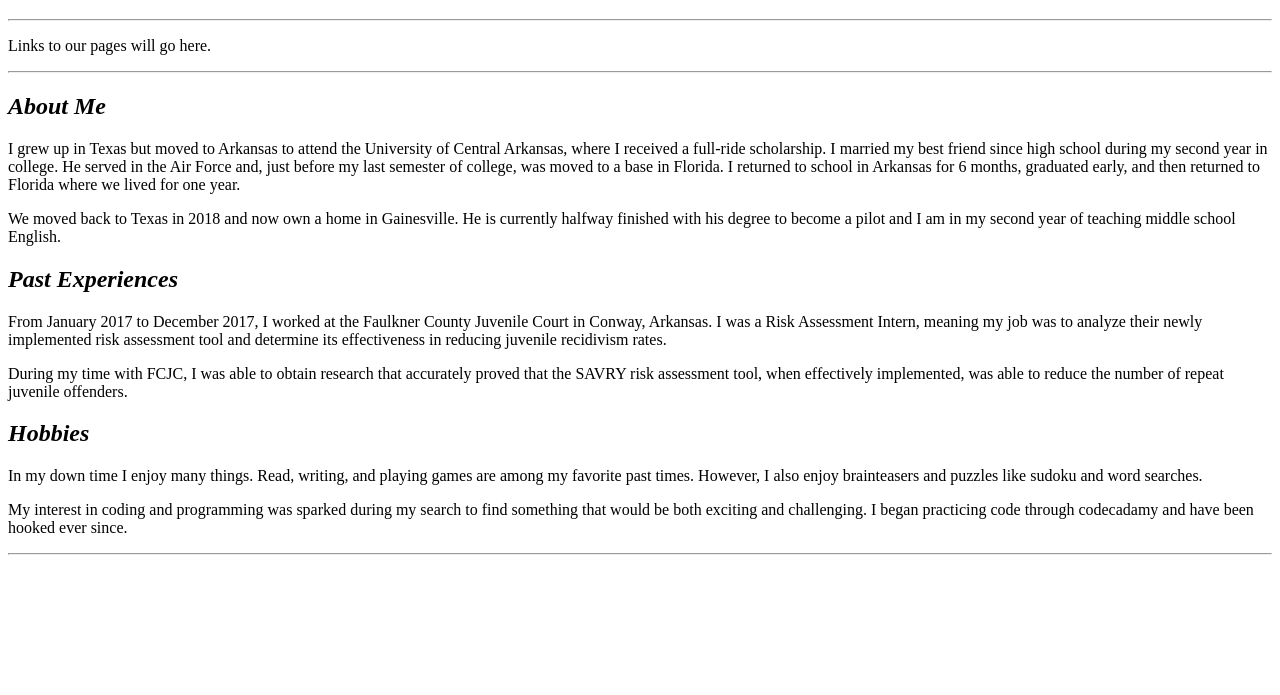
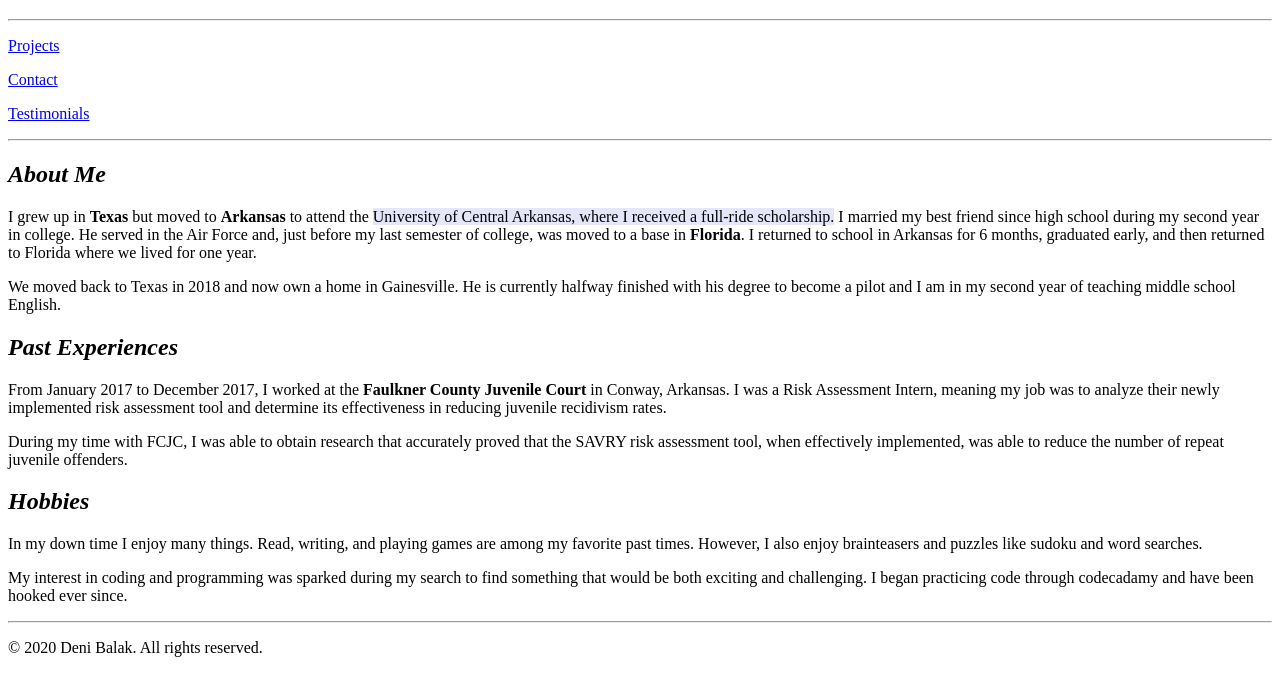
Before and after one commit to dmichalb/Balak-Repos, a plain HTML site: page index.html in a window 1280 px wide. Shown: the part 61-756 px from the top of the page. Drawn offline with Linux system fonts and the light colour scheme.

Commit message:
Update index.html

```diff
--- a/index.html
+++ b/index.html
@@ -10,24 +10,38 @@ Most recent revision: 7:37pm
     </head>
 
     <body>
-        <h1>Portfolio for Deni Balak</h1>
+        <header>
+            <h1>Portfolio for Deni Balak</h1>
+        </header>
+        <nav>
         <hr />
-        <!-- We need to add links to projects.html, contact.html, and testimonials.html -->
-        <p>Links to our pages will go here.</p>
+            <p><a href="projects.html/">Projects</a></p>
+            <p><a href="contact.html/">Contact</a></p>
+            <p><a href="testimonials.html/">Testimonials</a></p>
         <hr />
+        </nav>
+       <section>
+           <article i="about-me">
+             <h2><em>About Me</em></h2>
+             <p>I grew up in <strong>Texas</strong> but moved to <strong>Arkansas</strong> to attend the <span style="background-color: lavender; boarder: thin solid purple;">University of Central Arkansas, where I received a full-ride scholarship.</span> I married my best friend since high school during my second year in college. He served in the Air Force and, just before my last semester of college, was moved to a base in <strong>Florida</strong>. I returned to school in Arkansas for 6 months, graduated early, and then returned to Florida where we lived for one year.</p>
+             <p>We moved back to Texas in 2018 and now own a home in Gainesville. He is currently halfway finished with his degree to become a pilot and I am in my second year of teaching middle school English.</p>
+           </article>
 
-        <h2><em>About Me</em></h2>
-        <p>I grew up in Texas but moved to Arkansas to attend the University of Central Arkansas, where I received a full-ride scholarship. I married my best friend since high school during my second year in college. He served in the Air Force and, just before my last semester of college, was moved to a base in Florida. I returned to school in Arkansas for 6 months, graduated early, and then returned to Florida where we lived for one year.</p>
-        <p>We moved back to Texas in 2018 and now own a home in Gainesville. He is currently halfway finished with his degree to become a pilot and I am in my second year of teaching middle school English.</p>
+           <article id="past-experiences">
+             <h2><em>Past Experiences</em></h2>
+             <p>From January 2017 to December 2017, I worked at the <strong>Faulkner County Juvenile Court</strong> in Conway, Arkansas. I was a Risk Assessment Intern, meaning my job was to analyze their newly implemented risk assessment tool and determine its effectiveness in reducing juvenile recidivism rates.</p>
+             <p>During my time with FCJC, I was able to obtain research that accurately proved that the SAVRY risk assessment tool, when effectively implemented, was able to reduce the number of repeat juvenile offenders.</p>
+           </article>
 
-        <h2><em>Past Experiences</em></h2>
-        <p>From January 2017 to December 2017, I worked at the Faulkner County Juvenile Court in Conway, Arkansas. I was a Risk Assessment Intern, meaning my job was to analyze their newly implemented risk assessment tool and determine its effectiveness in reducing juvenile recidivism rates.</p>
-        <p>During my time with FCJC, I was able to obtain research that accurately proved that the SAVRY risk assessment tool, when effectively implemented, was able to reduce the number of repeat juvenile offenders.</p>
+           <article id="hobbies">
+             <h2><em>Hobbies</em></h2>
+             <p>In my down time I enjoy many things. Read, writing, and playing games are among my favorite past times. However, I also enjoy brainteasers and puzzles like sudoku and word searches.</p>
+             <p>My interest in coding and programming was sparked during my search to find something that would be both exciting and challenging. I began practicing code through codecadamy and have been hooked ever since.</p>
+           </article>
+        </section>
 
-        <h2><em>Hobbies</em></h2>
-        <p>In my down time I enjoy many things. Read, writing, and playing games are among my favorite past times. However, I also enjoy brainteasers and puzzles like sudoku and word searches.</p>
-        <p>My interest in coding and programming was sparked during my search to find something that would be both exciting and challenging. I began practicing code through codecadamy and have been hooked ever since.</p>
-
+    <footer>
         <hr />
+        <p>&copy; 2020 Deni Balak. All rights reserved.</p>
     </body>
 </html>
```
